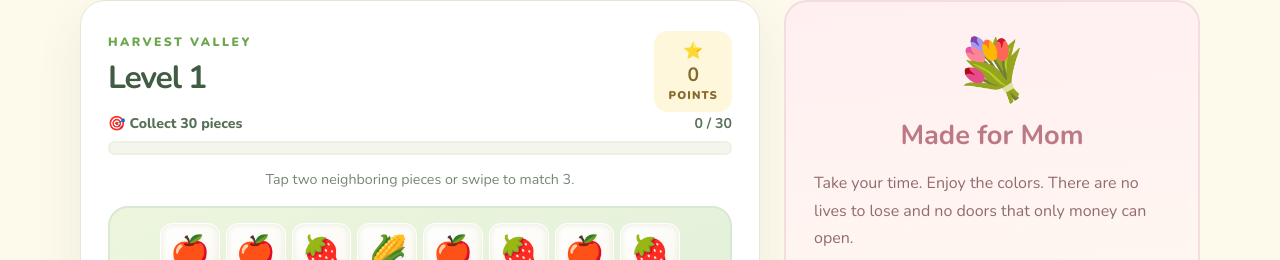
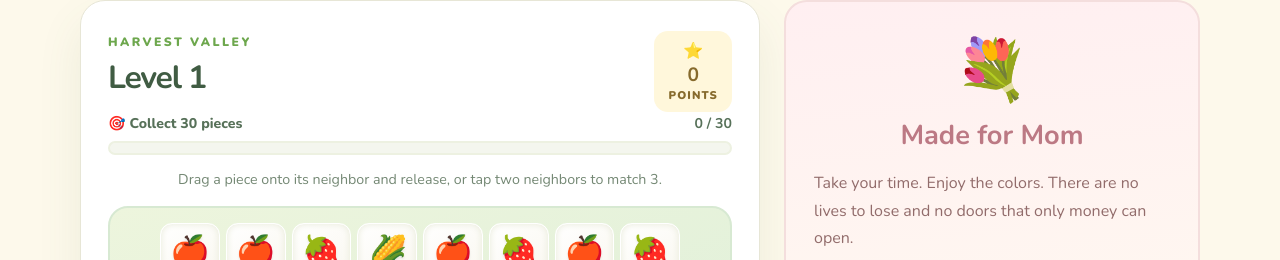
Before and after one commit to MichaelWave369/MeekLee, a React (Vite) app: page / in a window 1280 px wide. Shown: the part 742-1002 px from the top of the page. Built offline with nearby package versions, Linux system fonts and the light colour scheme.

Commit message:
ux: teach Mom drag-and-release and keep the finger preview visually clear

```diff
--- a/src/App.jsx
+++ b/src/App.jsx
@@ -66,9 +66,9 @@ export default function App() {
   const instruction = rules.mechanic === "tap" ?
     "Tap a group of 2 or more matching critters." :
     mode === "bubbles" ? "Swap neighbors to match 3. Bubbles rise upward!" :
-      "Tap two neighboring pieces or swipe to match 3.";
+      "Drag a piece onto its neighbor and release, or tap two neighbors to match 3.";
   const mobileInstruction = rules.mechanic === "tap" ? "Tap matching groups of 2+" :
-    mode === "bubbles" ? "Match 3 bubbles to make them float!" : "Tap or swipe to match 3";
+    mode === "bubbles" ? "Drag & release to match bubbles!" : "Drag & release to match 3";
 
   useEffect(() => {
     try { localStorage.setItem(SAVE_KEY, JSON.stringify(saved)); }
@@ -219,6 +219,7 @@ export default function App() {
       cellWidth: origin.cellWidth, cellHeight: origin.cellHeight
     });
     if (preview.active) {
+      if (!origin.moved) { setSelected(null); setHint([]); }
       origin.moved = true;
       setDrag({ index: origin.index, ...preview });
     } else if (origin.moved) {
```
